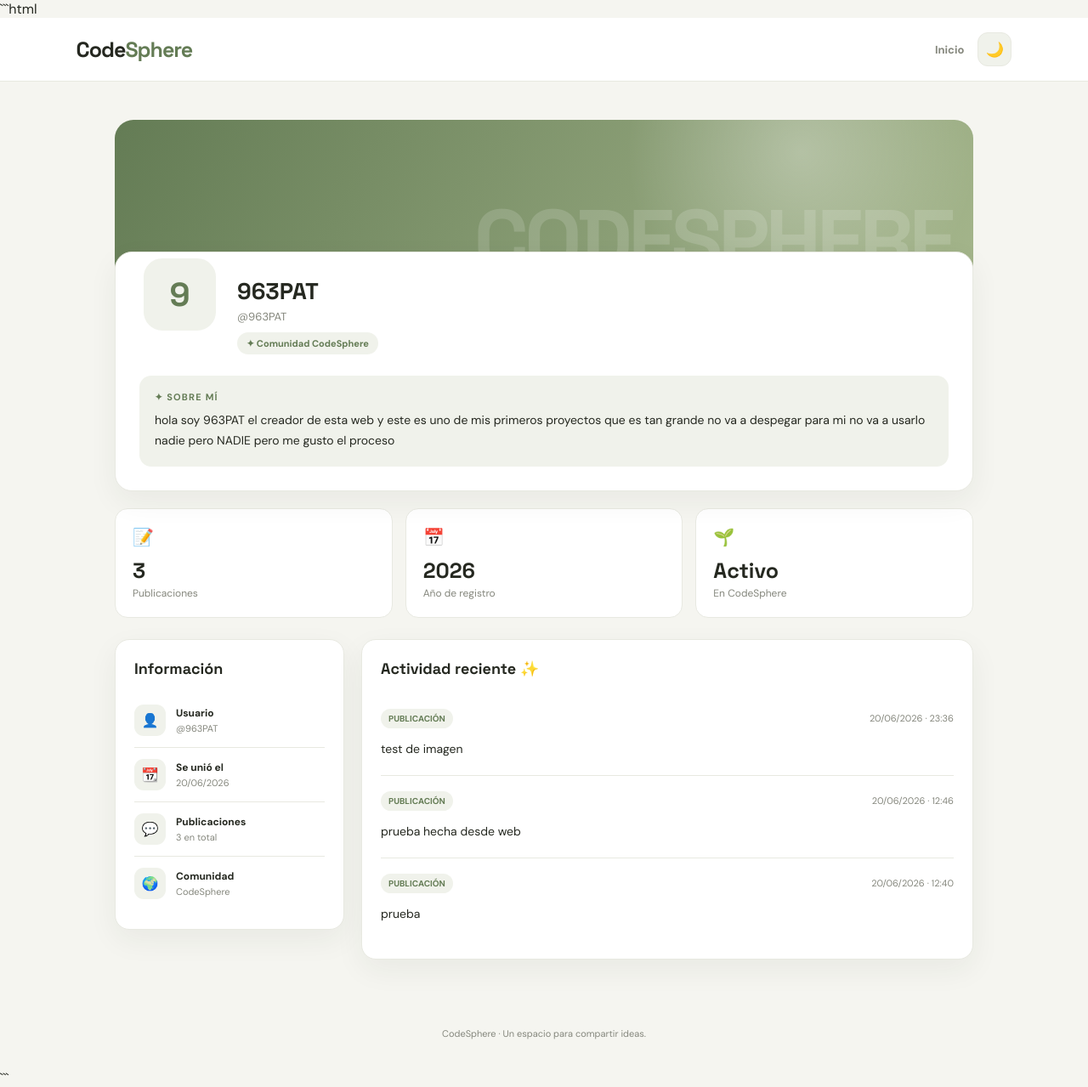
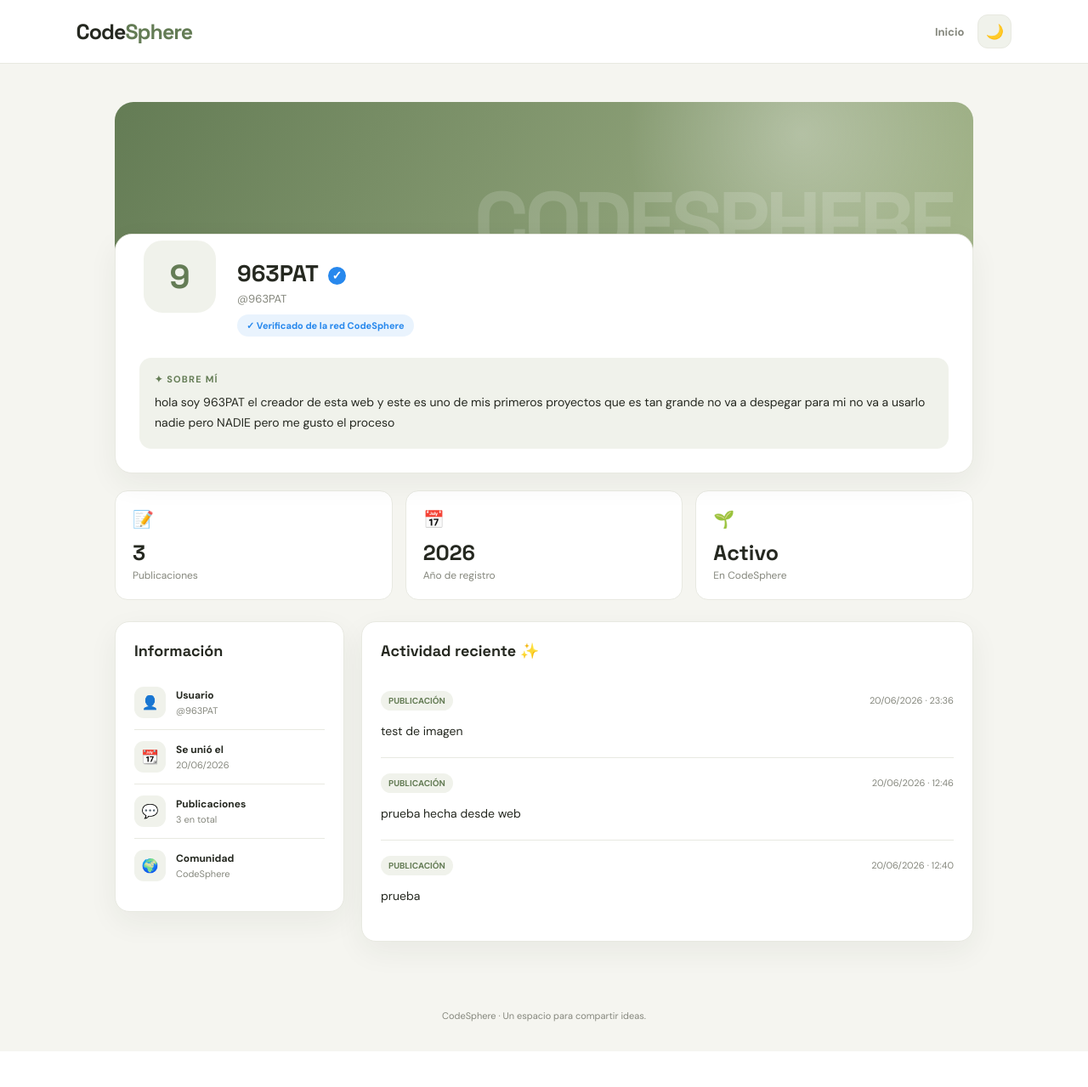
Before and after one commit to patriciojosegrandi-blip/codeshpere, a Django app: a page that uses templates/user_profile.html in a window 1280 px wide. Shown: the whole page at 85% size. After the commit the page ends 1237 px from the top, so only its background shows below. Run offline with Django 5.2, Linux system fonts and the light colour scheme; data comes from the database, SQL or seed files in the repository.

Commit message:
Add verified user indicators to profile template

````diff
--- a/templates/user_profile.html
+++ b/templates/user_profile.html
@@ -1,4 +1,3 @@
-```html
 <!DOCTYPE html>
 <html lang="es">
 <head>
@@ -178,6 +177,33 @@
             padding: 6px 11px;
             background: var(--soft);
             color: var(--primary);
+            border-radius: 20px;
+            font-size: 11px;
+            font-weight: 700;
+        }
+
+        .verified-check {
+            display: inline-flex;
+            align-items: center;
+            justify-content: center;
+            width: 21px;
+            height: 21px;
+            margin-left: 5px;
+            border-radius: 50%;
+            background: #2788ed;
+            color: white;
+            font-family: Arial, sans-serif;
+            font-size: 14px;
+            font-weight: 900;
+            vertical-align: middle;
+        }
+
+        .verified-label {
+            display: inline-block;
+            margin-top: 10px;
+            padding: 6px 11px;
+            background: rgba(39,136,237,.10);
+            color: #2788ed;
             border-radius: 20px;
             font-size: 11px;
             font-weight: 700;
@@ -455,9 +481,21 @@
             </div>
 
             <div class="identity">
-                <h1>{{ user_profile.username }}</h1>
+                <h1>
+                    {{ user_profile.username }}
+
+                    {% if is_verified %}
+                        <span class="verified-check" title="Cuenta verificada oficialmente">✓</span>
+                    {% endif %}
+                </h1>
+
                 <div class="handle">@{{ user_profile.username }}</div>
-                <span class="member-tag">✦ Comunidad CodeSphere</span>
+
+                {% if is_verified %}
+                    <span class="verified-label">✓ Verificado de la red CodeSphere</span>
+                {% else %}
+                    <span class="member-tag">✦ Miembro de la red CodeSphere</span>
+                {% endif %}
             </div>
         </div>
 
@@ -598,4 +636,3 @@
 
 </body>
 </html>
-```
````
